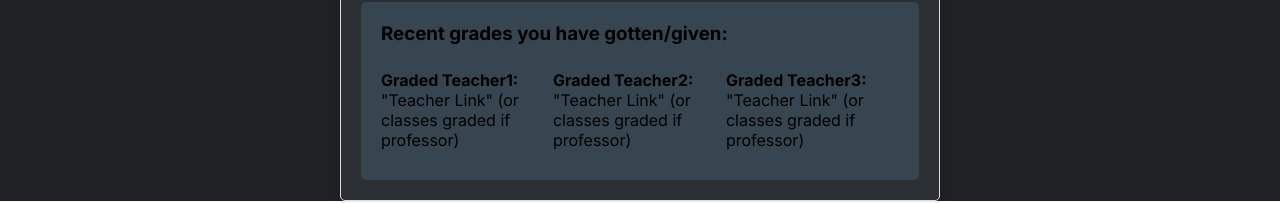
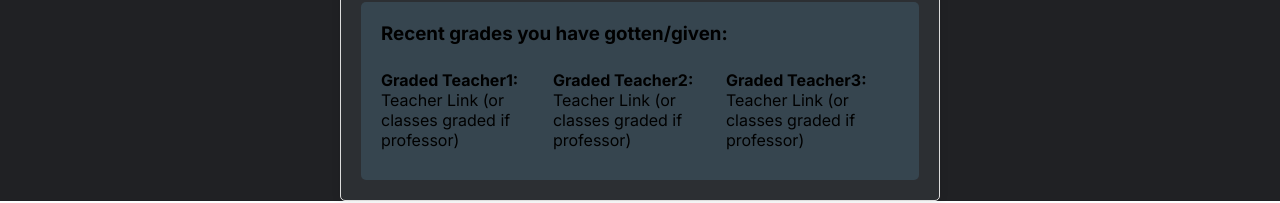
Before and after one commit to darrelawah/GradeMyTeacher, a Next.js app: page /profile in a window 1280 px wide. Shown: the part 463-666 px from the top of the page. Built offline with nearby package versions, Linux system fonts and the light colour scheme.

Commit message:
minor changes to a few files for better production

```diff
--- a/app/profile/page.js
+++ b/app/profile/page.js
@@ -29,9 +29,9 @@ const ProfilePage = () => {
             <h3 style={styles.largeBottomMargin}>Recent grades you have gotten/given: </h3>
             <ul style={styles.list}>
               {/* grading/rating information (will have to pull it from database)*/}
-              <li style={styles.listItem}><strong>Graded Teacher1:</strong> "Teacher Link" (or classes graded if professor)</li>
-              <li style={styles.listItem}><strong>Graded Teacher2:</strong> "Teacher Link" (or classes graded if professor)</li>
-              <li style={styles.listItem}><strong>Graded Teacher3:</strong> "Teacher Link" (or classes graded if professor)</li>
+              <li style={styles.listItem}><strong>Graded Teacher1:</strong> Teacher Link (or classes graded if professor)</li>
+              <li style={styles.listItem}><strong>Graded Teacher2:</strong> Teacher Link (or classes graded if professor)</li>
+              <li style={styles.listItem}><strong>Graded Teacher3:</strong> Teacher Link (or classes graded if professor)</li>
             </ul>
           </div>
         </div>
--- a/next.config.mjs
+++ b/next.config.mjs
@@ -1,4 +1,6 @@
 /** @type {import('next').NextConfig} */
-const nextConfig = {};
+const nextConfig = {
+    output: "export",
+};
 
 export default nextConfig;
```
Also changed, not shown: 1 other file (tests, documents, lock files or other folders).
